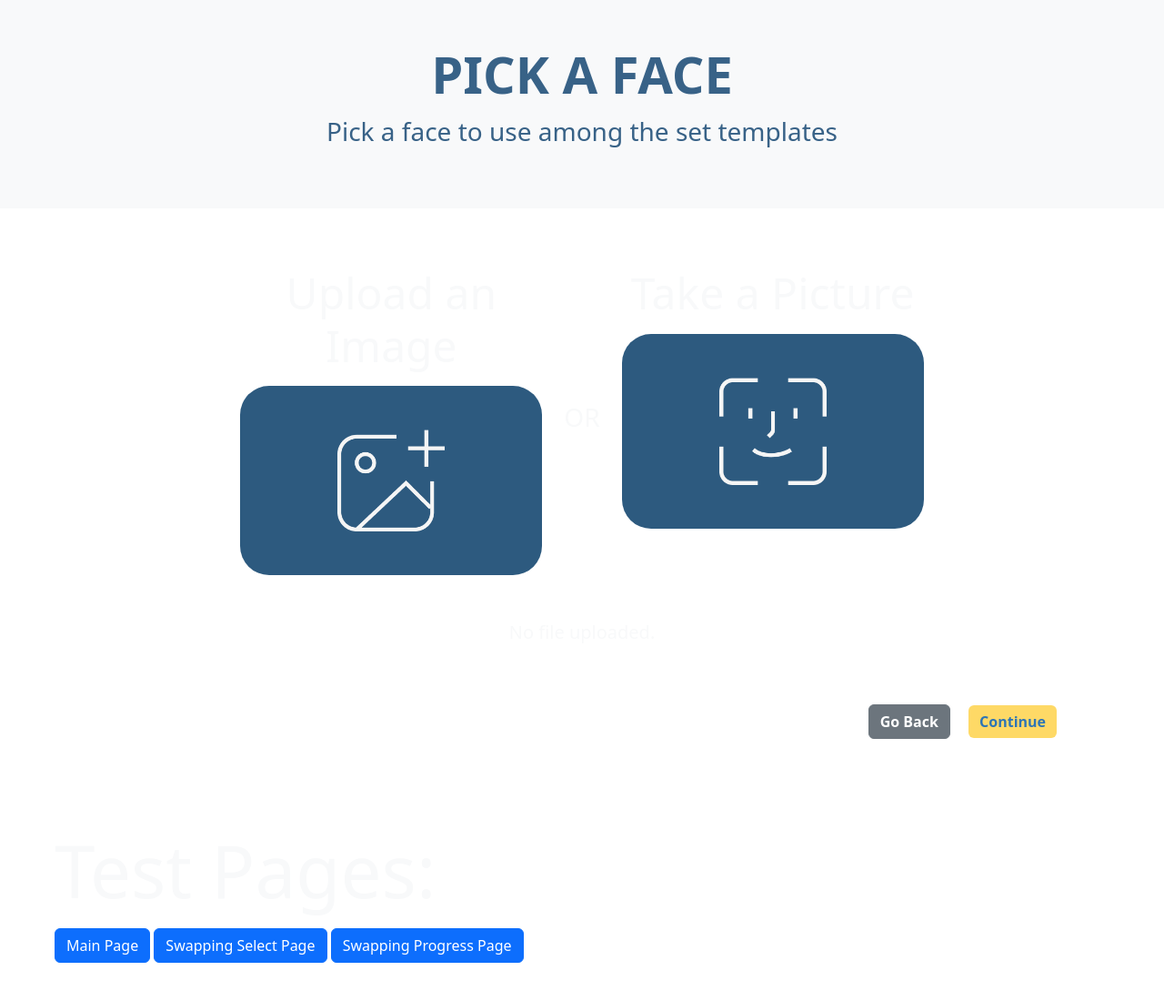
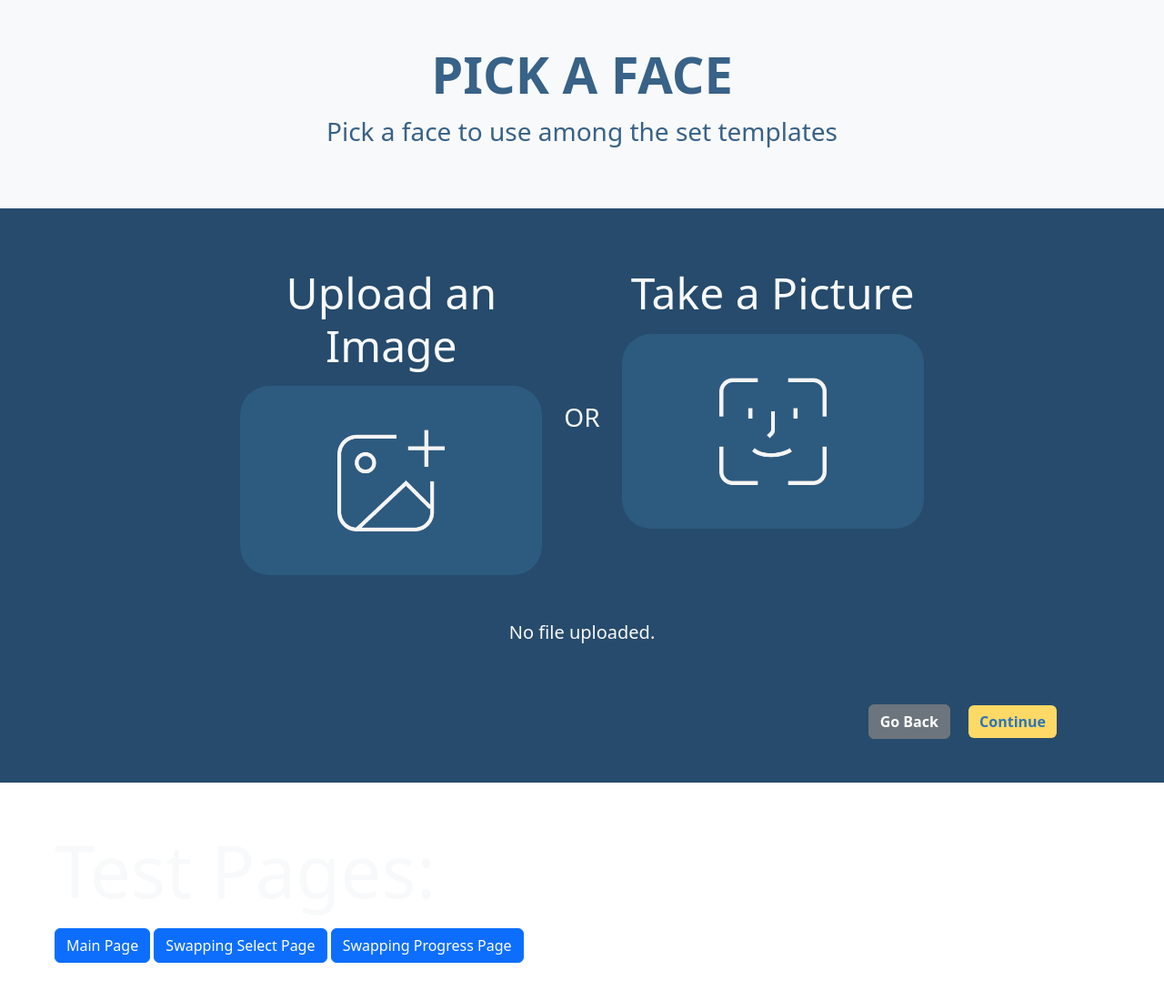
Before and after one commit to bruhhhyannnn/CutOut_Temp, a Flask app: page /swapping_select_face in a window 1280 px wide. Shown: the part 72-1172 px from the top of the page at 91% size. Run offline with Flask 3, Linux system fonts and the light colour scheme; some libraries are stand-ins or nearby versions.

Commit message:
Edit pages background color

```diff
--- a/static/css/main-page.css
+++ b/static/css/main-page.css
@@ -1,5 +1,5 @@
 /* MAIN STYLES */
-.home-page {
+.home-page, .select-face-page {
 	background-color: #264B6C;
 }
 /* First Section */
--- a/templates/swapping-select-face.html
+++ b/templates/swapping-select-face.html
@@ -4,7 +4,7 @@
 
 {% block content %}
 
-<!-- SWAPPING SELECTION FIRST SECTION -->
+<div class="select-face-page">
   <section id="swapping-first-section">
     <div class="mt-0.5 p-5 text-center bg-light">
       <h3 class="display-4 fw-bold">PICK A FACE</h3>
@@ -12,7 +12,6 @@
     </div>
   </section>
 
-<!-- SWAPPING SELECTION SECOND SECTION -->
   <section id="swapping-second-section">
     <div class="container mt-3 p-5">
       <div class="row justify-content-center">
@@ -68,7 +67,8 @@
           <p class="lead text-center text-light placeholder-glow" id="image-input-preview-text" aria-hidden="true">No
             file uploaded. </p>
           <p class="placeholder-glow text-center">
-          <span class="placeholder col-3 rounded-5 bg-light" style="display: none;" id="image-input-placeholder"></span>
+            <span class="placeholder col-3 rounded-5 bg-light" style="display: none;"
+              id="image-input-placeholder"></span>
           </p>
         </div>
       </div>
@@ -81,5 +81,6 @@
       </div>
     </div>
   </section>
+</div>
 
 {% endblock %}
```
Lines whose indentation alone changed are shown as unchanged.
